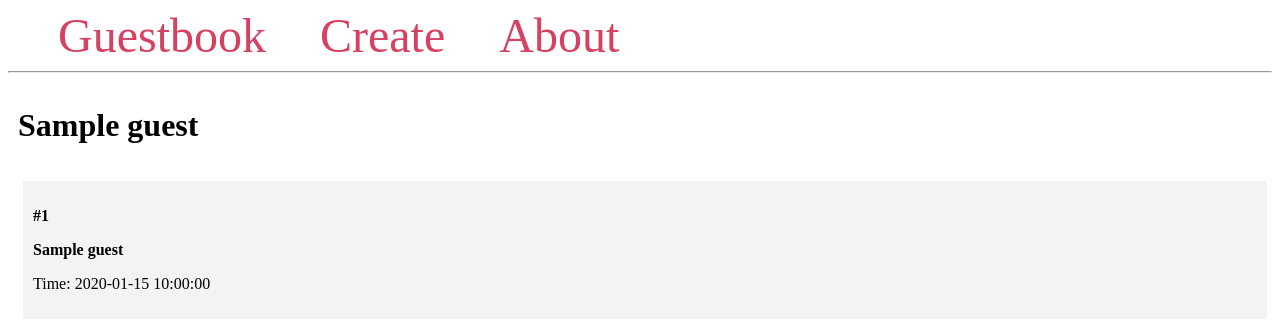
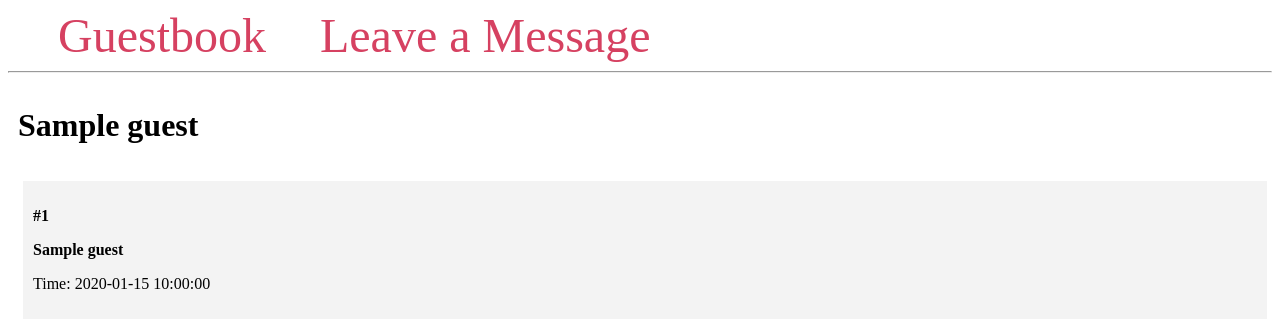
Before and after one commit to boomyville/python-project, a Flask app: template flask-project/templates/page.html in a window 1280 px wide. Shown: the top 328 px of the page. Run offline with Flask 3, Linux system fonts and the light colour scheme; the template is opened without the code that fills it: most values are stand-ins (such as "Sample title", 1, 10 or a date in 2020).

Commit message:
Update base.html

```diff
--- a/flask-project/templates/base.html
+++ b/flask-project/templates/base.html
@@ -39,8 +39,7 @@
 <body>
     <nav>
         <a href="{{ url_for('index') }}">Guestbook</a>
-        <a href="#">Create</a>
-        <a href="#">About</a>
+        <a href="{{ url_for('create') }}">Leave a Message</a>
     </nav>
     <hr>
     <div class="content">
```
